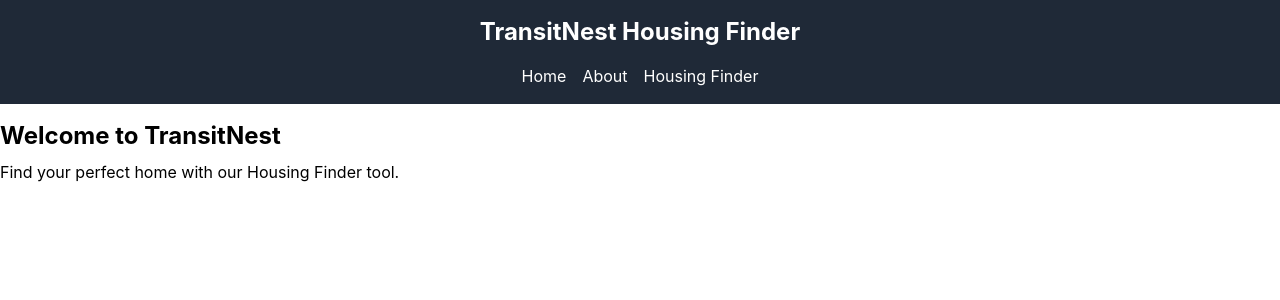
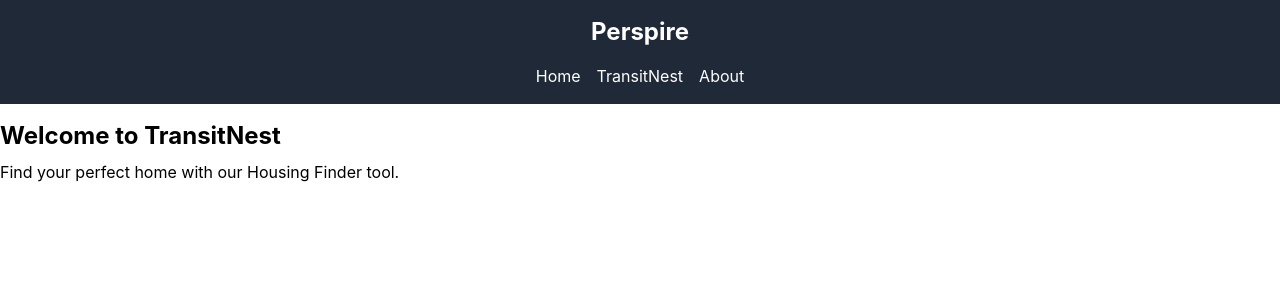
Before and after one commit to mithranm/transitnest, a React (Create React App) app in the folder housing-finder-app/: page / in a window 1280 px wide. Shown: the top 300 px of the page. Built offline with nearby package versions, Linux system fonts and the light colour scheme.

Commit message:
changing links

```diff
--- a/housing-finder-app/src/App.js
+++ b/housing-finder-app/src/App.js
@@ -23,12 +23,12 @@ function App() {
     <Router>
       <div className="App">
         <header className="bg-gray-800 text-white p-4">
-          <h1 className="text-2xl font-bold text-center">TransitNest Housing Finder</h1>
+          <h1 className="text-2xl font-bold text-center">Perspire</h1>
           <nav className="mt-4">
             <ul className="flex justify-center space-x-4">
               <li><Link to="/" className="hover:text-gray-300">Home</Link></li>
+              <li><Link to="/TransitNest" className="hover:text-gray-300">TransitNest</Link></li>
               <li><Link to="/about" className="hover:text-gray-300">About</Link></li>
-              <li><Link to="/housingfinder" className="hover:text-gray-300">Housing Finder</Link></li>
             </ul>
           </nav>
         </header>
@@ -36,8 +36,8 @@ function App() {
         <main>
           <Routes>
             <Route path="/" element={<Home />} />
-            <Route path="/about" element={<About />} />
-            <Route path="/housingfinder" element={<HousingFinderApp />} />
+            <Route path="/TransitNest" element={<HousingFinderApp />} />
+            <Route path="/About" element={<About />} />
           </Routes>
         </main>
       </div>
```
